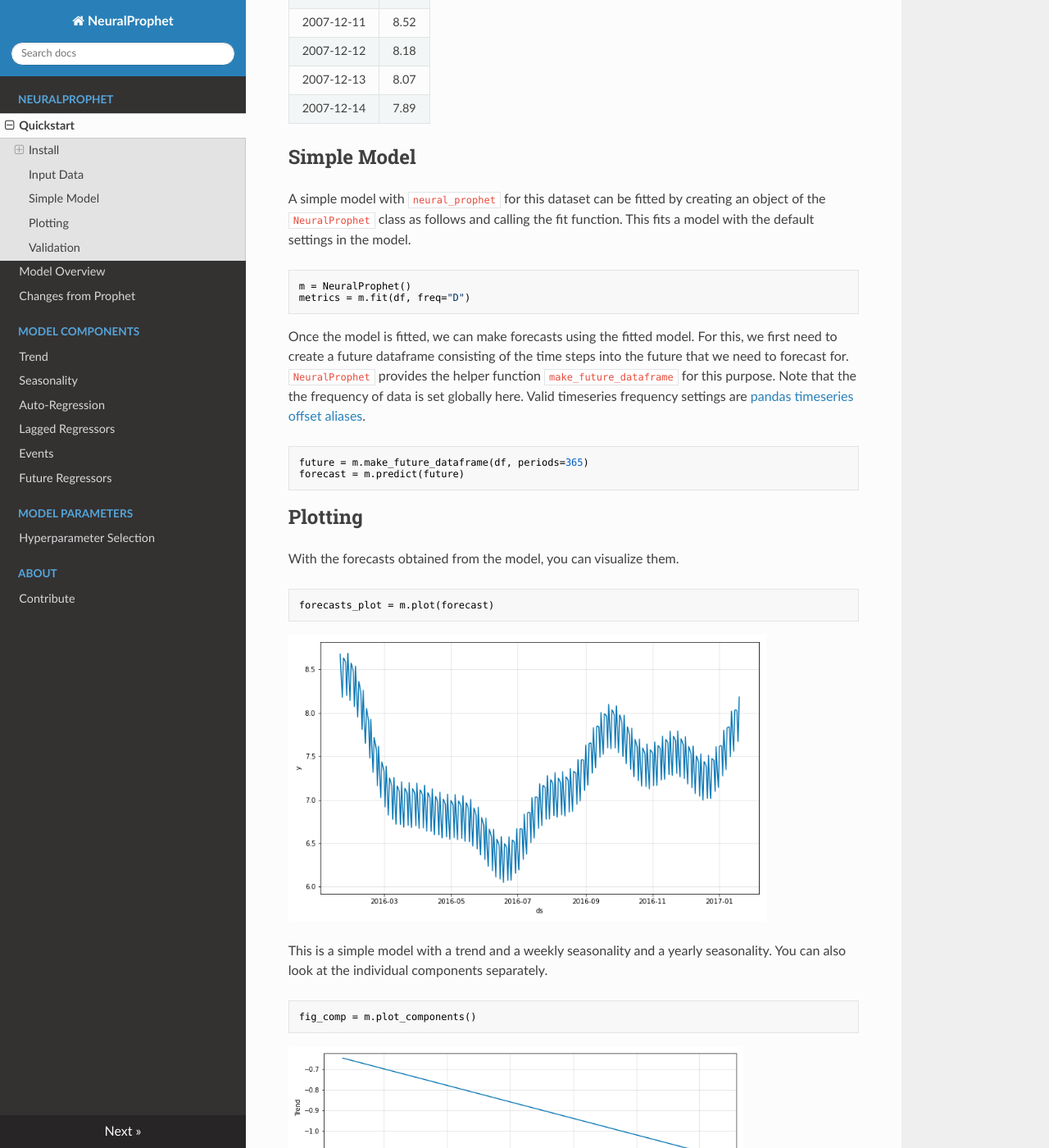
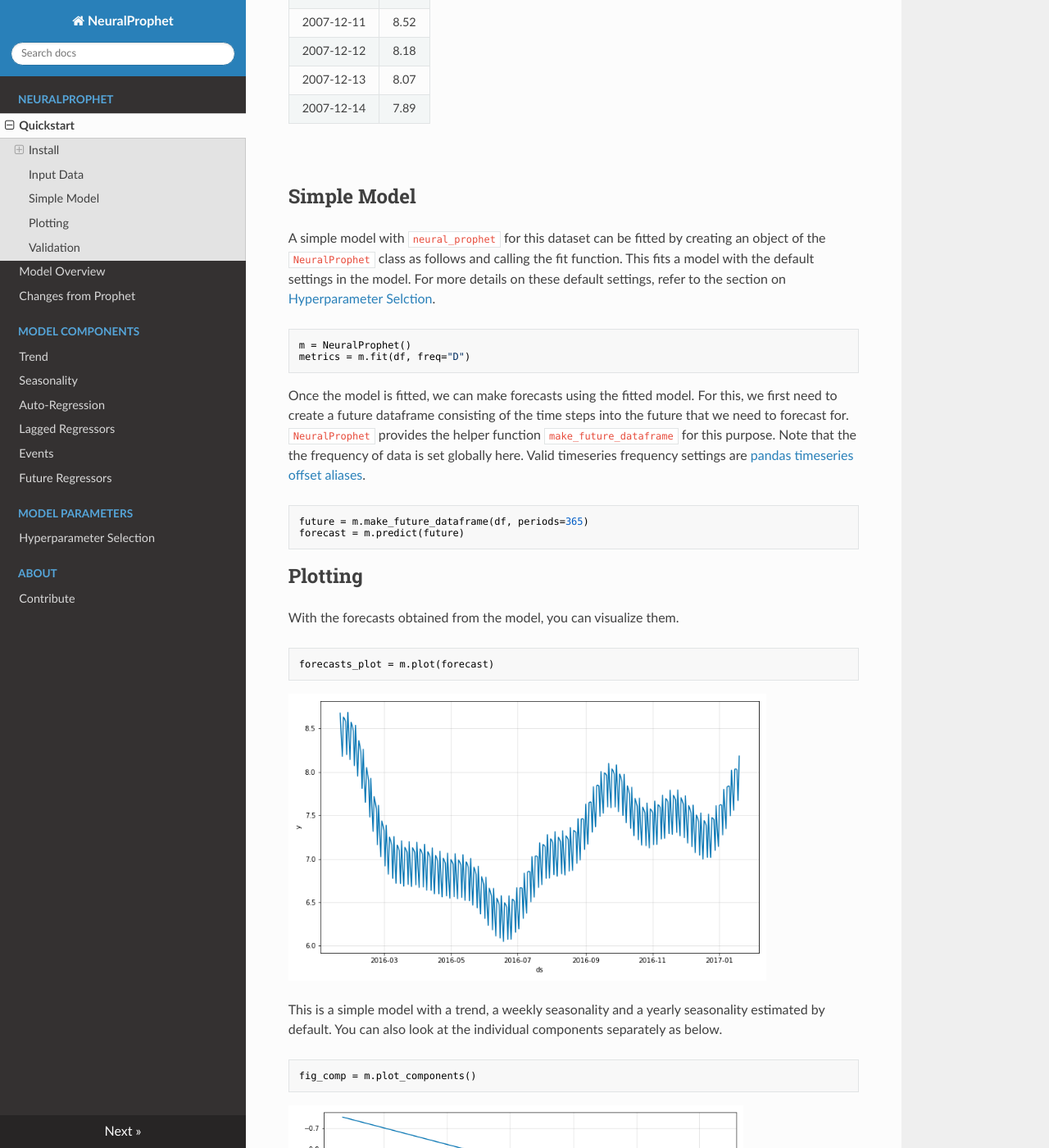
Before and after one commit to ourownstory/neural_prophet, an MkDocs documentation site: the page built from docs/README.md, in a window 1280 px wide and 1400 px high, scrolled down 1042 px. Shown: the whole window at 82% size. Built offline with MkDocs 1.6.1, drawn with Linux system fonts in a browser that asks for light colours; nearby versions of some CDN libraries.

Commit message:
fixes to documents

````diff
--- a/docs/README.md
+++ b/docs/README.md
@@ -41,12 +41,13 @@ ds | y |
 2007-12-13|8.07|
 2007-12-14|7.89|
 
-
+<br />
 ## Simple Model
 
 A simple model with `neural_prophet` for this dataset can be fitted by creating
 an object of the `NeuralProphet` class as follows and calling the fit function. This
-fits a model with the default settings in the model.
+fits a model with the default settings in the model. For more details on these default settings, refer to
+the section on [Hyperparameter Selction](hyperparameter-selection.md).
 
 ```python
 m = NeuralProphet()
@@ -72,8 +73,8 @@ forecasts_plot = m.plot(forecast)
 
 ![plot-forecasts-1](images/plot_forecasts_simple_1.png){: style="height:350px"}
 
-This is a simple model with a trend and a weekly seasonality and a yearly seasonality. You can also look at the individual components
-separately.
+This is a simple model with a trend, a weekly seasonality and a yearly seasonality estimated by default.
+You can also look at the individual components separately as below.
 
 ```python
 fig_comp = m.plot_components()
````
Also changed, not shown: README.md (+1 -1 lines).
